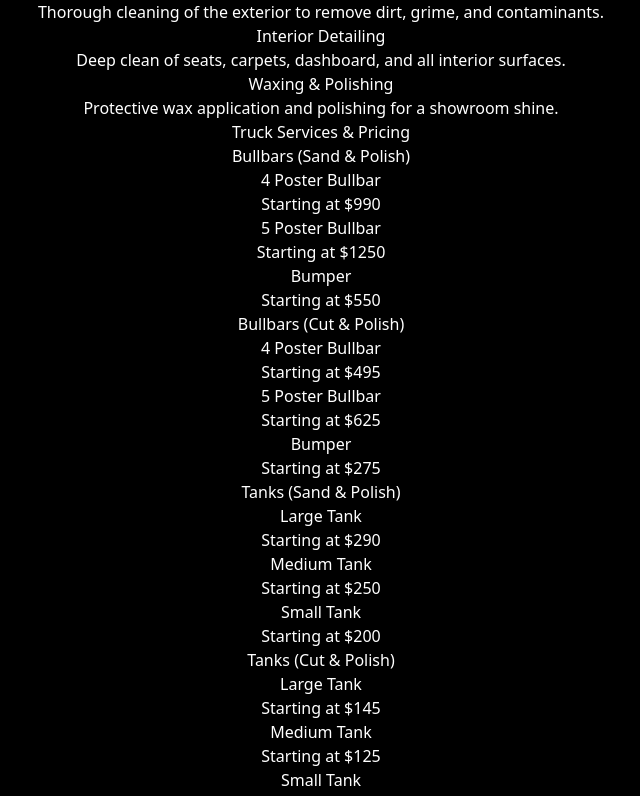
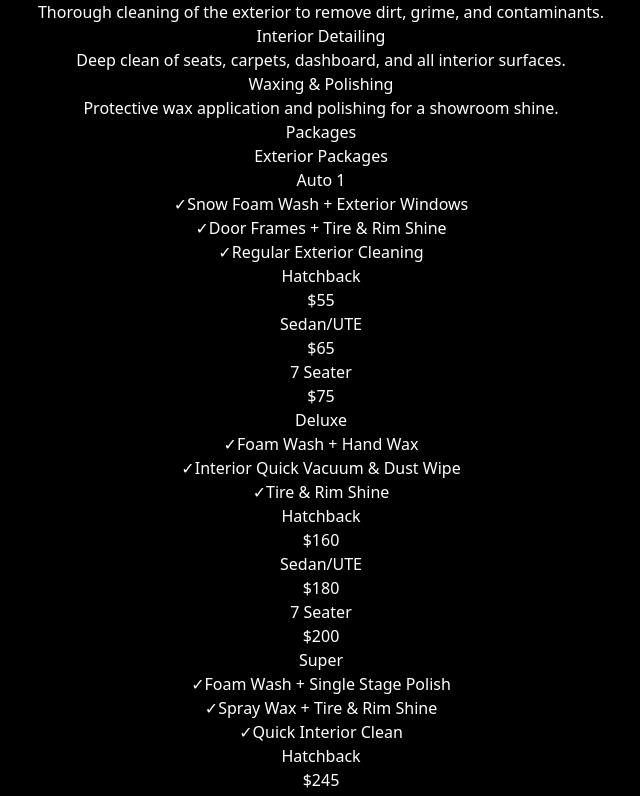
Before and after one commit to Danncode10/chrisautoshine_v2, a React (Vite) app: page / in a window 1280 px wide. Shown: the part 8500-9296 px from the top of the page, without its empty margins (319-959 px from the left). Built offline with nearby package versions, Linux system fonts and the light colour scheme.

Commit message:
Hide the Truck Service based on Clients request

```diff
--- a/src/components/Packages.jsx
+++ b/src/components/Packages.jsx
@@ -35,7 +35,8 @@ function Packages() {
     <section id="packages" className="py-16 bg-black">
       <div className="container mx-auto px-4">
 
-        <TruckServices />
+        {/* <TruckServices /> */}
+        {/* Hide the Truck Service based on Clients request */}
 
         <motion.h2
           className="text-4xl text-red-600 font-bold text-center mb-12"
```
